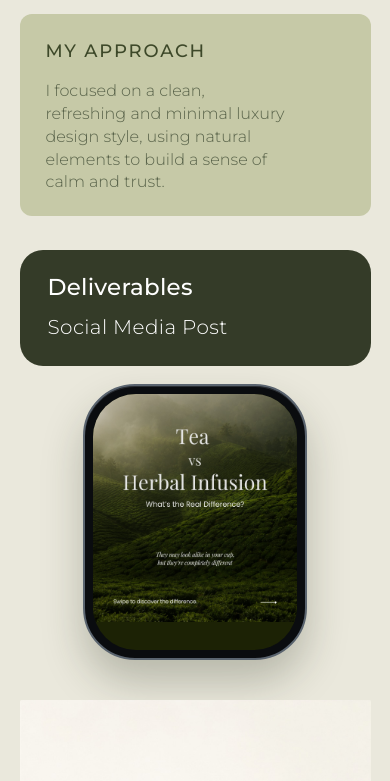
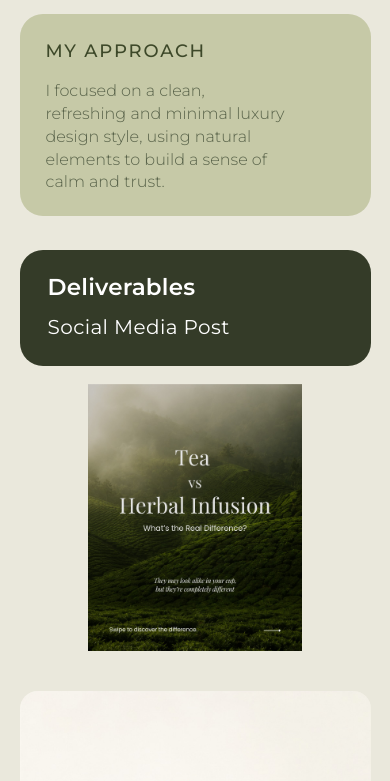
Before and after one commit to mdezign27/herbaltea, a plain HTML site: page herbal-tea-case-study/index.html in a window 390 px wide. Shown: the part 684-1465 px from the top of the page. Drawn offline with nearby package versions, Linux system fonts and the light colour scheme.

Commit message:
Fix deliverables layout and round campaign cards

```diff
--- a/herbal-tea-case-study/styles.css
+++ b/herbal-tea-case-study/styles.css
@@ -100,7 +100,7 @@ body{
 
 .about-card{
   background:var(--sage);
-  border-radius:10px;
+  border-radius:23px;
   padding:42px 45px 38px;
   display:flex;
   flex-direction:column;
@@ -156,92 +156,51 @@ body{
 
 .phone{
   position:absolute;
+  z-index:2;
   left:-14px;
   top:0;
   width:467px;
   height:499px;
-  aspect-ratio:auto;
+  padding:0;
   border:0;
   border-radius:0;
-  padding:0;
   background:transparent;
   box-shadow:none;
+  overflow:visible;
 }
 
 .phone-screen{
+  width:100%;
   height:100%;
-  border-radius:0;
-  overflow:hidden;
+  overflow:visible;
   background:transparent;
 }
 
 .phone-shot{
+  display:block;
   width:100%;
   height:100%;
-  object-fit:cover;
-  object-position:50% -28px;
+  object-fit:contain;
+  object-position:center;
 }
 
 .phone-notch{display:none}
 
 .deliver-card{
   position:absolute;
+  z-index:1;
   left:0;
   top:253px;
   width:100%;
   height:246px;
   padding:54px 47px 0 491px;
   border-radius:23px;
-}
-
-.phone{
-  position:relative;
-  aspect-ratio:430 / 490;
-  border-radius:52px;
-  background:#0a0c0f;
-  border:2px solid #5A646F;
-  padding:8px;
-  box-shadow:
-    0 22px 40px rgba(40,46,26,.26),
-    0 1px 0 rgba(180,195,210,.18) inset;
-}
-
-.phone-screen{
-  position:relative;
-  height:100%;
-  border-radius:43px;
-  overflow:hidden;
-  background:#1c2205;
-}
-
-.phone-shot{
-  display:block;
-  width:100%;
-  height:100%;
-  object-fit:cover;
-  object-position:50% -28px;
-}
-
-.phone-notch{
-  position:absolute;
-  top:24px;
-  left:50%;
-  transform:translateX(-50%);
-  width:118px;
-  height:30px;
-  border-radius:15px;
-  background:#05060A;
-  z-index:5;
-}
-
-/* Deliverables panel geometry is positioned above with the overlapping artwork. */
-.deliver-card{
   background:var(--olive);
 }
 
 .deliver-card h2{
   font-family:var(--sans);
-  font-weight:500;
+  font-weight:600;
   font-size:36px;
   line-height:1;
   letter-spacing:.01em;
@@ -254,7 +213,7 @@ body{
   font-size:32px;
   line-height:1.3;
   letter-spacing:.02em;
-  font-weight:300;
+  font-weight:400;
   color:#FFFFFF;
 }
 
@@ -272,7 +231,7 @@ body{
 .post{
   position:relative;
   aspect-ratio:4 / 5;
-  border-radius:2px;
+  border-radius:23px;
   overflow:hidden;
   background:var(--card);
 }
@@ -288,9 +247,10 @@ body{
 
 @media (max-width:1020px){
   .page{padding-top:80px;padding-bottom:90px}
-  .posts{grid-template-columns:repeat(2,1fr);gap:16px;margin-top:90px}
-  .deliver{grid-template-columns:44% 1fr;gap:34px;margin-top:50px}
-  .deliver-card{padding:40px 40px 0;height:200px}
+  .posts{grid-template-columns:repeat(2,minmax(0,1fr));gap:16px;width:92vw;margin:90px auto 0;transform:none}
+  .deliver{height:400px;margin-top:50px}
+  .phone{left:0;width:40%;height:400px}
+  .deliver-card{top:200px;height:200px;padding:40px 40px 0 44%}
   .deliver-card h2{font-size:28px}
   .deliver-card p{font-size:24px}
   .about-card{min-height:0}
@@ -303,75 +263,21 @@ body{
   .page{width:90vw;padding:44px 0 64px}
   .display{font-size:clamp(38px,12vw,56px)}
   .subtitle{font-size:clamp(26px,7.4vw,32px)}
-
   .facts{grid-template-columns:1fr;gap:0;padding:26px 28px;margin-top:26px}
   .fact + .fact{border-left:0;border-top:1px solid rgba(240,243,226,.3);padding-left:0;margin-top:22px;padding-top:22px}
   .fact h3{font-size:19px;margin-bottom:10px}
   .fact p{font-size:17px}
-
   .about{grid-template-columns:1fr;gap:16px;margin-top:34px}
-  .about-card{min-height:0;padding:26px 26px 22px;border-radius:12px}
+  .about-card{min-height:0;padding:26px 26px 22px;border-radius:23px}
   .about-card h2{font-size:18px}
   .about-card p{font-size:16px}
   .mark{width:44px;height:44px}
   .brandname{font-size:28px}
-
-  .deliver{grid-template-columns:1fr;gap:18px;margin-top:34px}
-  .deliver-card{order:1;padding:26px 28px;height:auto}
+  .deliver{display:flex;flex-direction:column;align-items:center;gap:18px;height:auto;margin-top:34px}
+  .phone{position:relative;left:auto;top:auto;width:64%;max-width:250px;height:auto;aspect-ratio:467 / 499;order:2}
+  .deliver-card{position:relative;left:auto;top:auto;width:100%;height:auto;padding:26px 28px;order:1}
   .deliver-card h2{font-size:23px}
   .deliver-card p{font-size:20px}
-  .phone{order:2;width:64%;max-width:250px;margin:0 auto}
-
-  .posts{grid-template-columns:1fr;gap:14px;margin-top:40px}
+  .posts{grid-template-columns:1fr;gap:14px;width:100%;margin:40px 0 0;transform:none}
+  .post{border-radius:18px}
 }
-
-
-/* Responsive adjustments for the Figma-matched overlapping deliverables layout */
-@media (max-width:1020px){
-  .deliver{height:400px;margin-top:50px}
-  .phone{left:0;width:40%;height:400px}
-  .deliver-card{top:200px;height:200px;padding:40px 40px 0 44%}
-  .posts{
-    width:min(100%,92vw);
-    margin:90px auto 0;
-    transform:none;
-    grid-template-columns:repeat(2,minmax(0,1fr));
-  }
-}
-
-@media (max-width:720px){
-  .deliver{
-    display:flex;
-    flex-direction:column;
-    align-items:center;
-    gap:18px;
-    height:auto;
-    margin-top:34px;
-  }
-  .phone{
-    position:relative;
-    left:auto;
-    top:auto;
-    width:64%;
-    max-width:250px;
-    height:auto;
-    aspect-ratio:430 / 490;
-    order:2;
-  }
-  .phone-screen{height:100%}
-  .deliver-card{
-    position:relative;
-    left:auto;
-    top:auto;
-    width:100%;
-    height:auto;
-    padding:26px 28px;
-    order:1;
-  }
-  .posts{
-    width:100%;
-    margin:40px 0 0;
-    transform:none;
-    grid-template-columns:1fr;
-  }
-}
```
